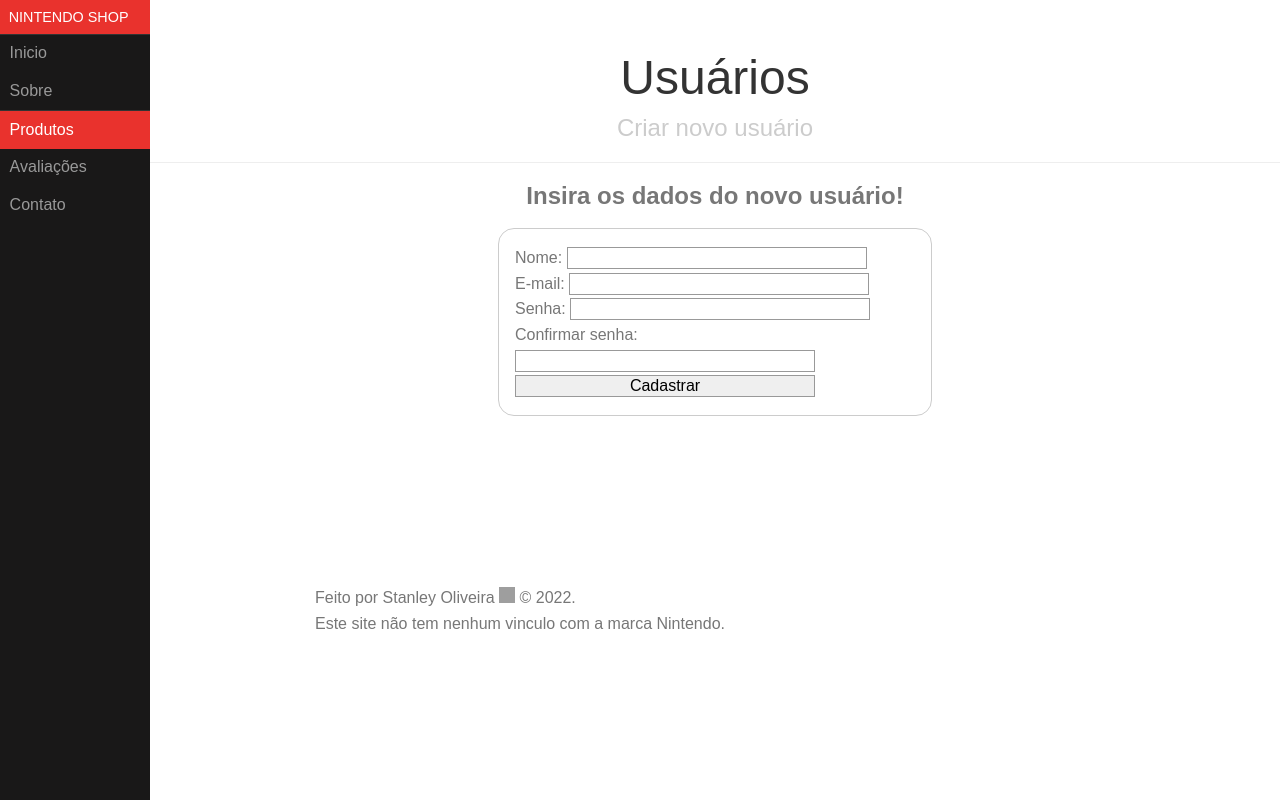
After one commit to iChosenStan/NintendoShop, a Flask app: page /usuarios/criar in a window 1280 px wide. The commit adds this page. Run offline with Flask 2, Linux system fonts and the light colour scheme; tables that the repository leaves empty hold one stand-in row (values such as "Sample post"); grey boxes are pictures that could not be loaded.

```diff
--- a/main.py
+++ b/main.py
@@ -1,10 +1,13 @@
 from flask import Flask, render_template
 import json
+from flask import flash, redirect, request
 from database import db
 from flask_migrate import Migrate
 from models import Usuario
+from usuarios import bp_usuarios
 
 app = Flask(__name__)
+app.register_blueprint(bp_usuarios, url_prefix='/usuarios')
 
 app.config['SECRET_KEY'] = "@my-replit-secret"
 
@@ -78,4 +81,30 @@ def jsondados():
  print(dados)
  return render_template('dados.html', dados=dados)
 
+@app.route("/teste_insert")
+def teste_insert():
+ u = Usuario("Stanley de Oliveira", "stanley.oliveira@escolar.ifrn.edu.br", "123456")
+ db.session.add(u)
+ db.session.commit()
+ return 'Dados inseridos com sucesso'
+
+@app.route('/autenticar', methods=['POST'])
+def autenticar():
+    login = request.form.get("login")
+    senha = request.form.get("senha")
+    if login != "admin" or senha != "senha123":
+        if (login == "admin"):
+            flash('Login correto', 'alert-success')
+        else:
+            flash('Login inválido', 'alert-danger')
+
+        if (senha == "senha123"):
+            flash('Senha correto', 'alert-success')
+        else:
+            flash('Senha inválida', 'alert-danger')
+
+        return redirect('/login')
+    else:
+        return "Bem vindo admin"
+
 app.run(host='0.0.0.0', port=81)
--- a/pyproject.toml
+++ b/pyproject.toml
@@ -11,6 +11,8 @@ replit = "^3.2.4"
 Flask = "^2.1.2"
 app = "^0.0.1"
 Flask-SQLAlchemy = "^2.5.1"
+alembic = "^1.8.1"
+Flask-Migrate = "^3.1.0"
 
 [tool.poetry.dev-dependencies]
 
--- a/templates/produtos.html
+++ b/templates/produtos.html
@@ -9,7 +9,7 @@
 
         <div class="content">
             <h2 class="content-subhead">Console Nintendo Switch OLED - Branco</h2>
-            <h2 class="content-price">R$3500,00</h3>
+            <h2 class="content-price">R$3500,00</h2>
             <p>
               <ul class="a-unordered-list a-vertical a-spacing-mini">
                 <li><span class="a-list-item"> Console Nintendo Switch modelo OLED: Joy-Cons e Dock na cor branca;  </span></li>
--- /dev/null
+++ b/templates/usuarios_criar.html
@@ -0,0 +1,26 @@
+{% extends 'base.html' %}
+{% block titulo %}Criar usuário{% endblock %}
+{% block conteudo %}
+<div id="main">
+        <div class="header">
+            <h1>Usuários</h1>
+            <h2>Criar novo usuário</h2>
+        </div>
+
+        <div class="content">
+            <center><h2>Insira os dados do novo usuário!</h2></center>
+
+            <form method="post">
+              Nome: <input type="text" name="nome"><br>
+              E-mail: <input type="text" name="email"><br>
+              Senha: <input type="password" name="senha"><br>
+              Confirmar senha: <input type="password" name="csenha"><br>
+
+              <input type="submit" value="Cadastrar">
+            </form>
+            <br />
+            <br />
+            <br />
+            <br />
+            <br />
+{% endblock %}
--- /dev/null
+++ b/usuarios.py
@@ -0,0 +1,41 @@
+from flask import render_template, request, flash, redirect
+from models import Usuario
+from database import db
+from flask import Blueprint, url_for
+
+bp_usuarios = Blueprint('usuarios', __name__, template_folder='templates')
+
+@bp_usuarios.route('/')
+@bp_usuarios.route('/recuperar')
+def recuperar():
+  usuarios = Usuario.query.all()
+  return render_template('usuarios_recuperar.html', usuarios = usuarios)
+
+@bp_usuarios.route('/criar', methods=['GET', 'POST'])
+def criar():
+  if request.method == 'GET':
+    return render_template('usuarios_criar.html')
+
+  if request.method == 'POST':
+    nome = request.form.get('nome')
+    email = request.form.get('email')
+    senha = request.form.get('senha')
+
+    u = Usuario(nome, email, senha)
+    db.session.add(u)
+    db.session.commit()
+
+    return redirect(url_for('.recuperar'))
+
+@bp_usuarios.route('/apagar/<id>', methods=['GET', 'POST'])
+def apagar(id):
+  u = Usuario.query.get(id)
+
+  if request.method == 'GET':
+    return render_template('usuarios_apagar.html', usuario = u)
+
+  if request.method=='POST':
+    db.session.delete(u)
+    db.session.commit()
+
+  return redirect(url_for('.recuperar'))
```
Also changed, not shown: templates/login.html (added, +40 -0 lines), templates/usuarios_apagar.html (added, +23 -0 lines), templates/usuarios_recuperar.html (added, +29 -0 lines), static/imagens/apagar.png (added), 3 other files.
